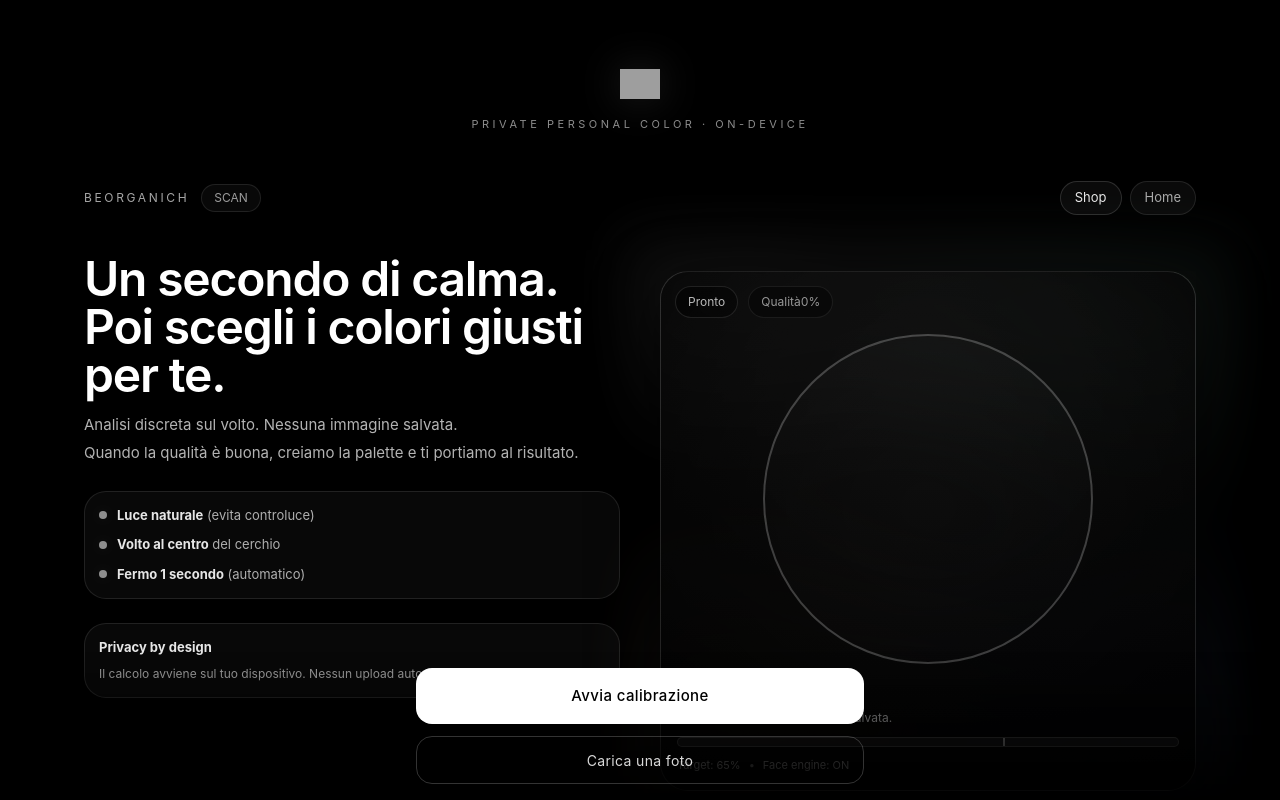
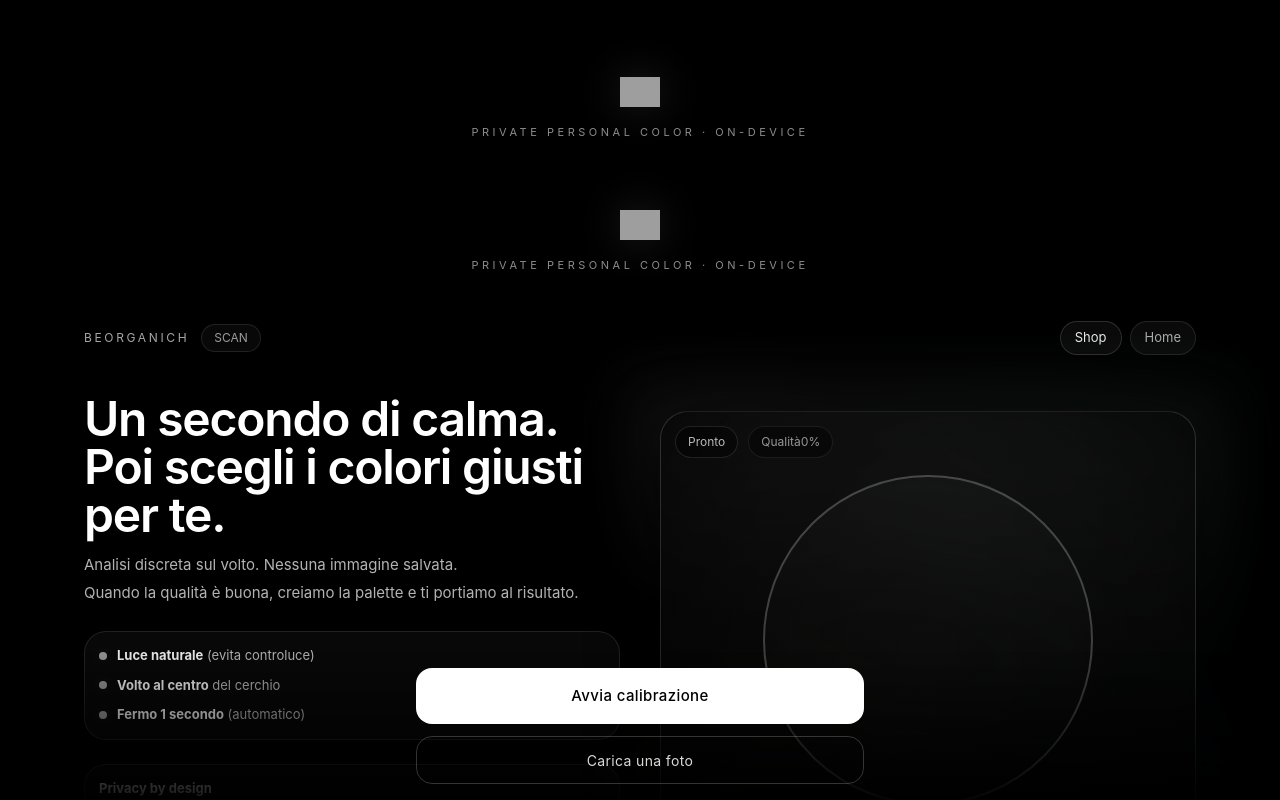
Before and after one commit to gbaldino95/beorganich, a Next.js app: page /scan in a window 1280 px wide. Built offline with nearby package versions, Linux system fonts and the light colour scheme; grey boxes are pictures that could not be loaded.

Commit message:
asdasdsasd

```diff
--- a/app/scan/ScanClient.tsx
+++ b/app/scan/ScanClient.tsx
@@ -1203,6 +1203,9 @@ trackEvent(
 
   return (
   <div className="min-h-dvh bg-black text-white pb-28">
+    <div className="pt-10 sm:pt-12 flex justify-center pointer-events-none">
+  <HomeLogo />
+</div>
       {/* HEADER – logo centrato */}
   <header className="pt-10 pb-6">
     <div className="mx-auto max-w-md px-4 flex items-center justify-center">
```
